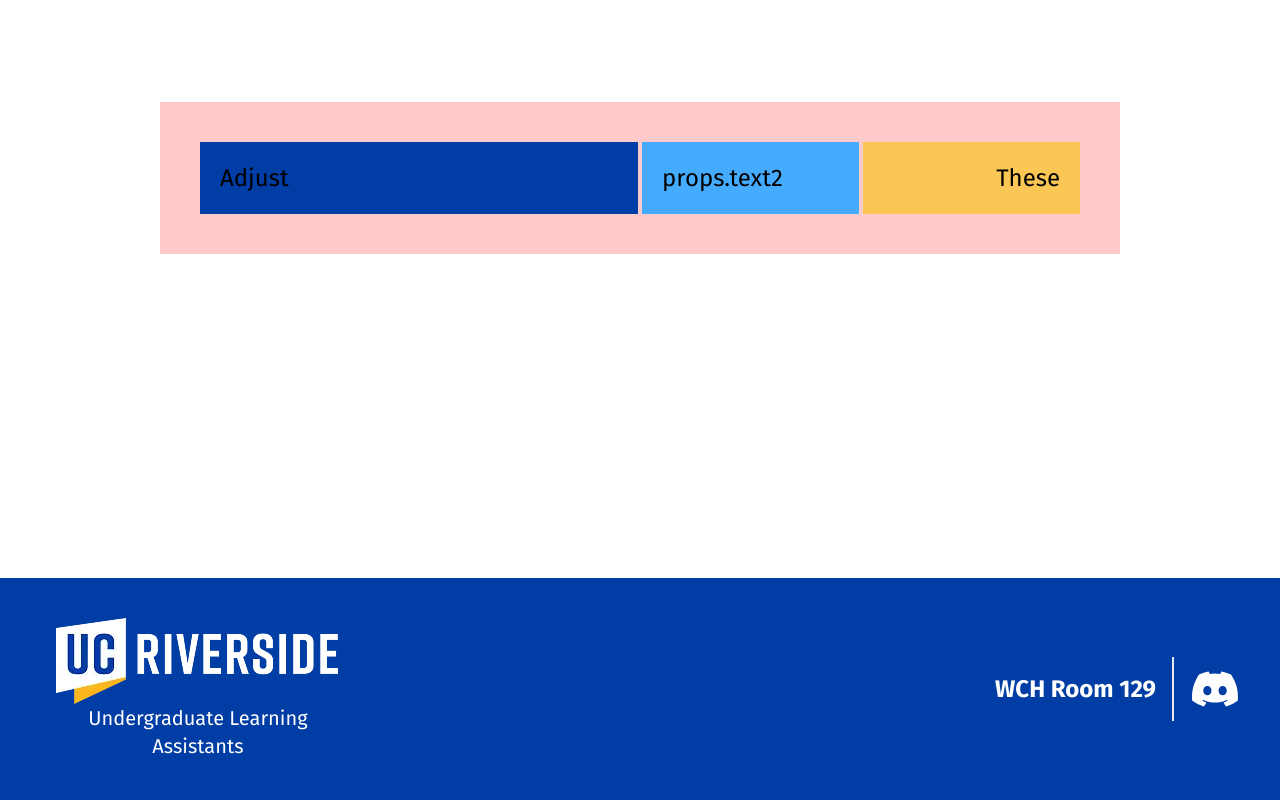
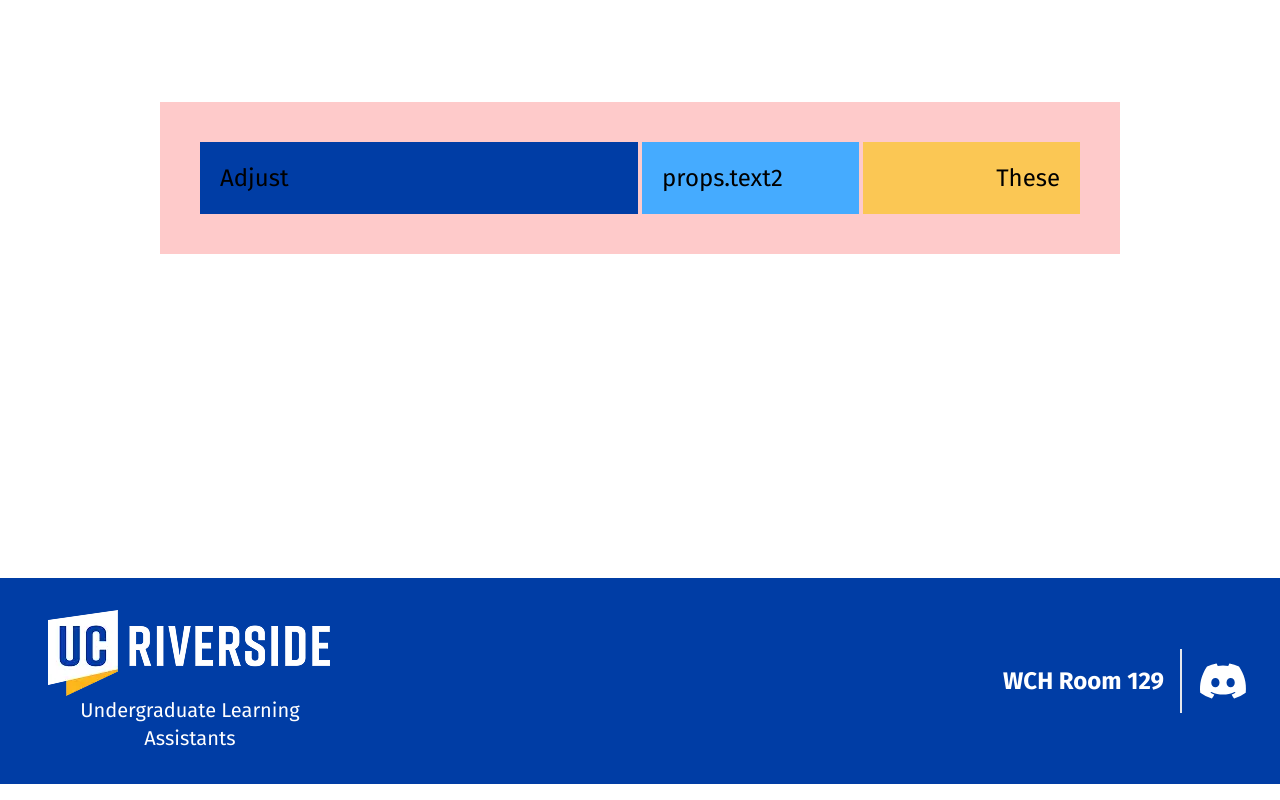
Before and after one commit to acm-ucr/cse-ula, a Next.js app: page / in a window 1280 px wide. Shown: the part 246-1046 px from the top of the page. Built offline with nearby package versions, Linux system fonts and the light colour scheme.

Commit message:
small tweak

```diff
--- a/src/components/Footer.tsx
+++ b/src/components/Footer.tsx
@@ -1,12 +1,12 @@
 import Image from "next/image";
-import RiversideLogo from "@/public/riversideLogo.webp";
+import riversideLogo from "@/public/riversideLogo.webp";
 import { FaDiscord } from "react-icons/fa";
 import Link from "next/link";
 const Footer = () => {
   return (
-    <div className="flex items-center justify-between bg-ula-blue-primary p-10 text-white">
+    <div className="flex items-center justify-between bg-ula-blue-primary p-8 text-white">
       <div className="flex flex-col items-center justify-center">
-        <Image src={RiversideLogo} alt="Logo of UCR" />
+        <Image src={riversideLogo} alt="Logo of UCR" />
         <div className="w-3/4 text-center text-xl">
           Undergraduate Learning Assistants
         </div>
```
